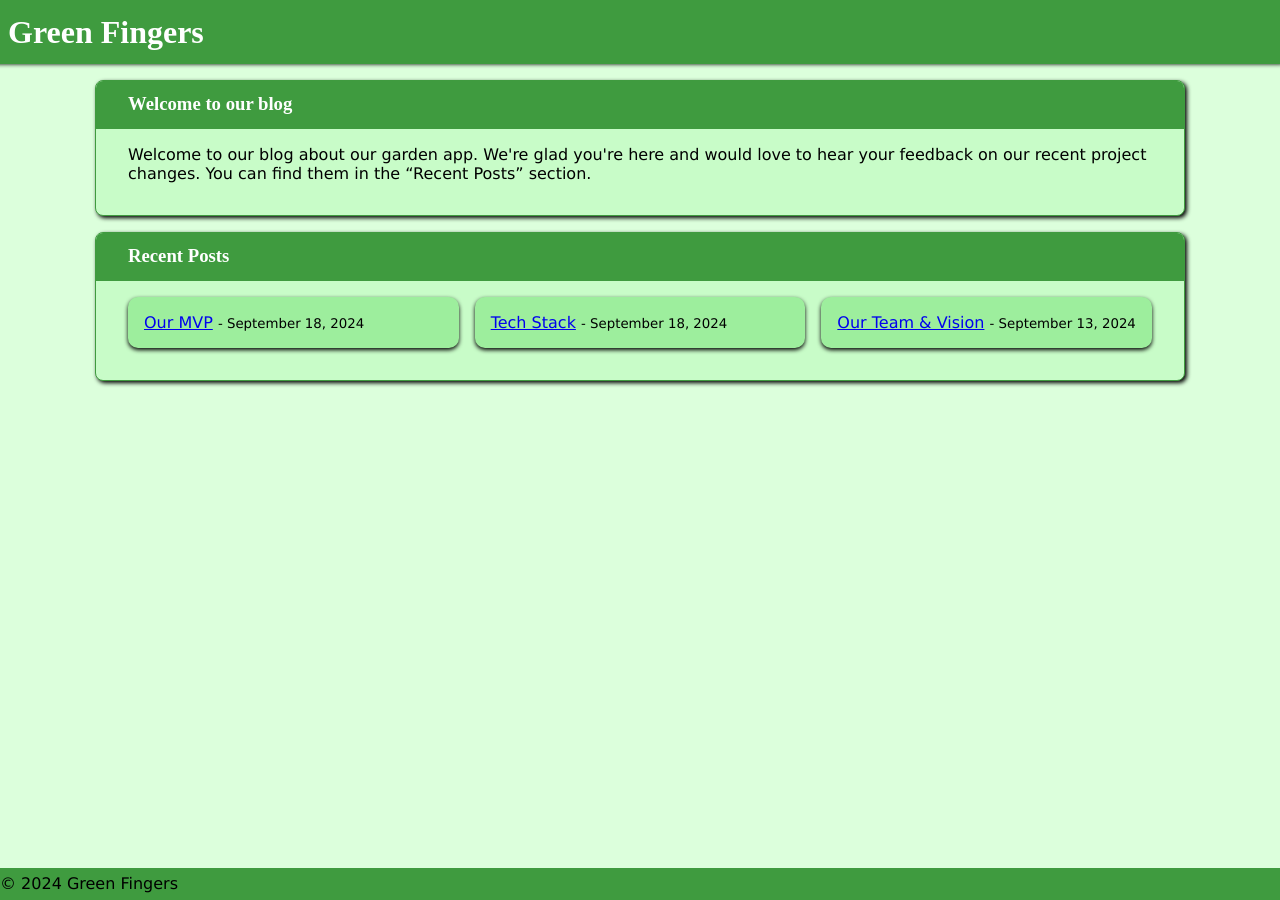
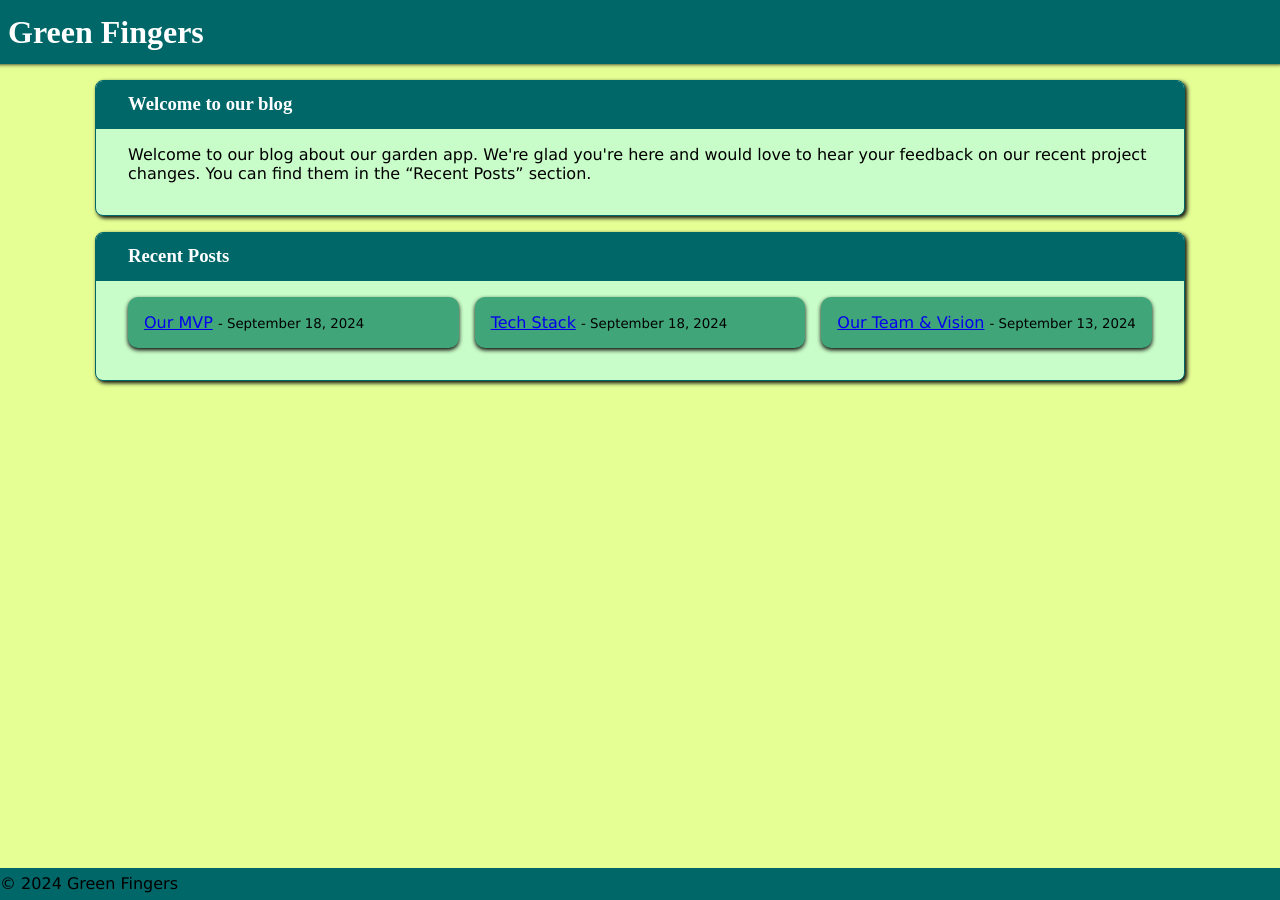
Before and after one commit to Green-Fingers-App/gardeningApp, a Jekyll site: the page built from docs/index.md, in a window 1280 px wide. Built offline with Jekyll 4.4.1, drawn with Linux system fonts in a browser that asks for light colours; some web fonts are replaced; comment, search, counter and statistics services are not loaded.

Commit message:
updated color scheme

```diff
--- a/docs/assets/css/style.css
+++ b/docs/assets/css/style.css
@@ -1,9 +1,10 @@
 @import url('https://fonts.googleapis.com/css2?family=Protest+Guerrilla&display=swap');
 
 :root {
-  --primary: rgb(63, 155, 63);
-  --secondary: rgb(157, 238, 157);
-  --background: rgb(220, 255, 220);
+  --primary: rgb(0, 103, 105);
+  --secondary: rgb(64, 165, 120);
+  --detail: rgb(157, 222, 139);
+  --background: rgb(230, 255, 148);
 }
 
 * {
@@ -17,12 +18,14 @@ h1 {
   padding-left: 1rem;
   line-height: 4rem;
   font-family: 'Protest Guerrilla';
+  color: var(--detail);
 }
 
 h3 {
   padding-top: 0.75rem;
   padding-bottom: 0.75rem;
   font-family: 'Protest Guerrilla';
+  color: var(--detail);
 }
 
 body {
```
